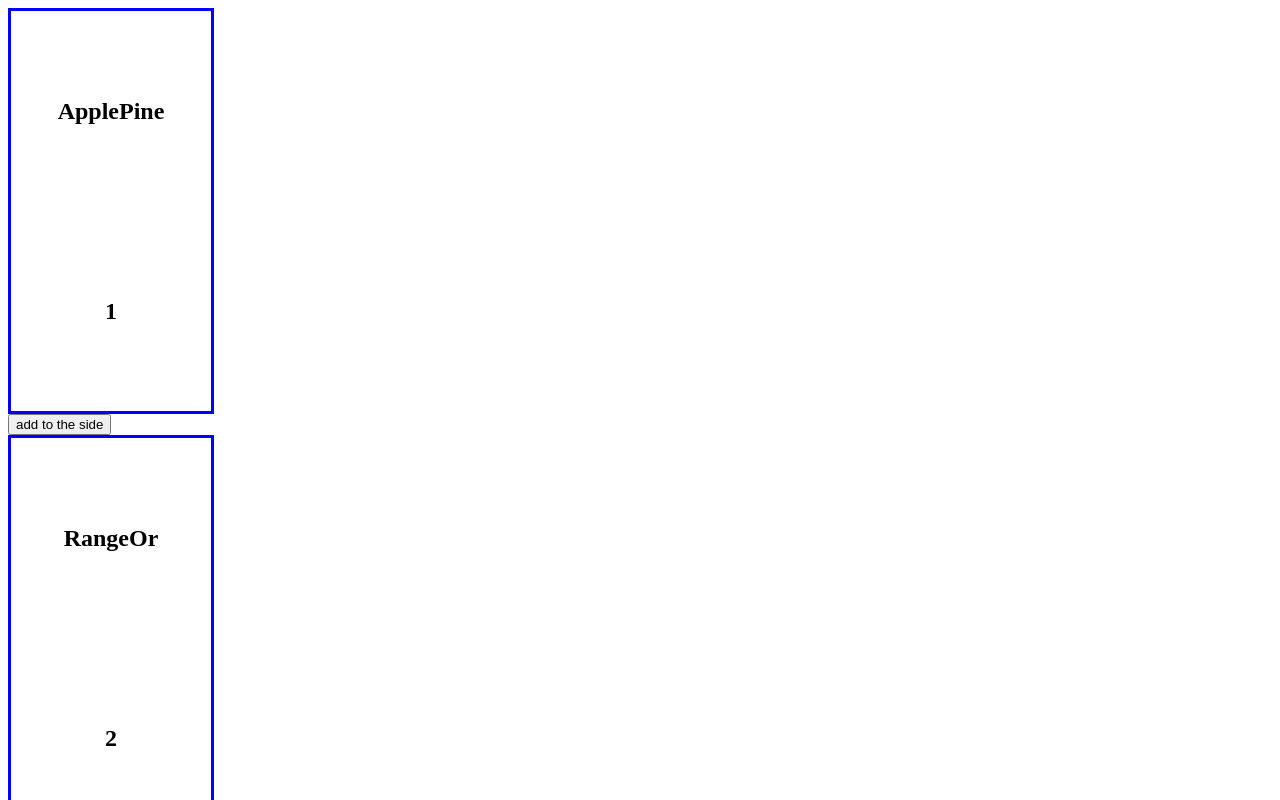
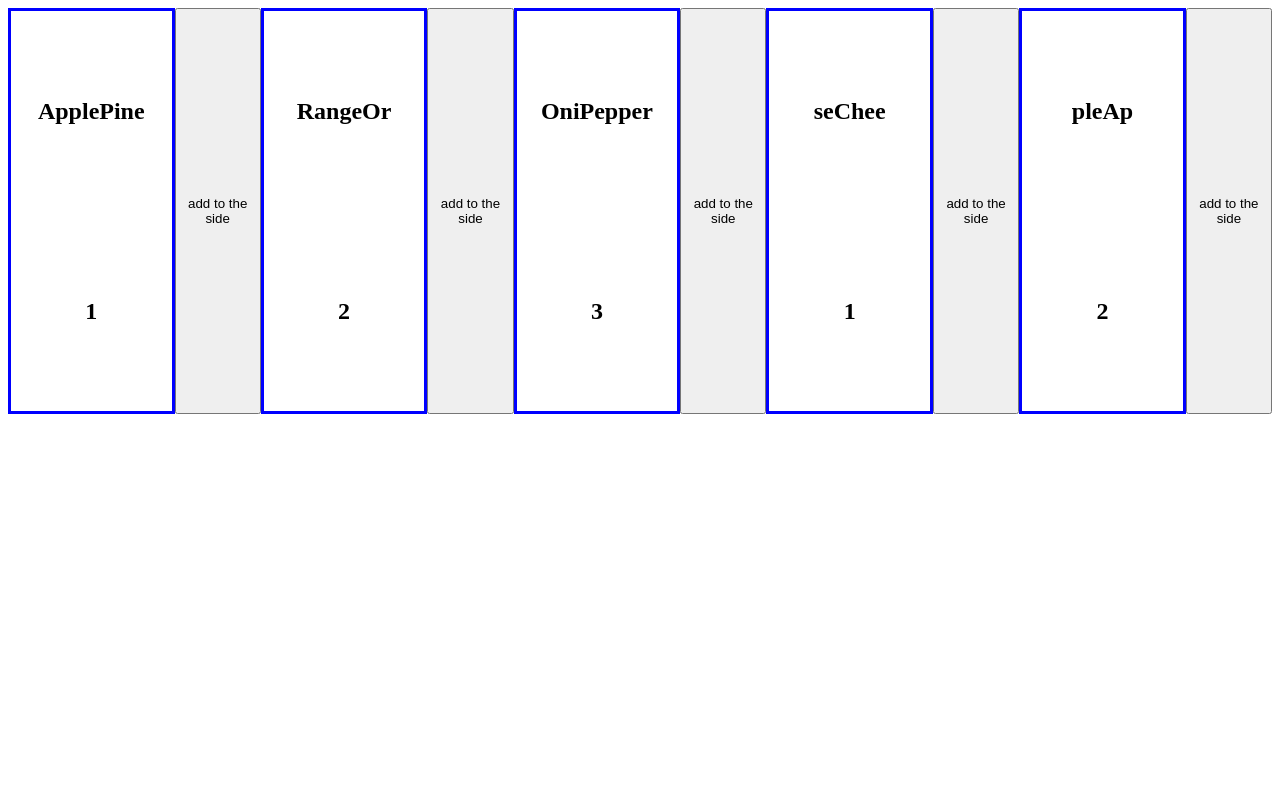
Before and after one commit to staten-island-tech/vue-reactivity-project-ierhe, a Vue app in the folder app/: page / in a window 1280 px wide. Shown: the top 800 px of the page. Built offline with nearby package versions, Linux system fonts and the light colour scheme.

Commit message:
Update BuildClick.vue

```diff
--- a/app/src/views/BuildClick.vue
+++ b/app/src/views/BuildClick.vue
@@ -10,16 +10,17 @@ import TwoBox from '@/components/TwoBox.vue';
 const arrrayofguds = ref([
   {nameofguds: 'ApplePine', price:1},
   {nameofguds: 'RangeOr', price:2},
-  {nameofguds: 'onipeppers', price:3},
-  {nameofguds: 'sechee', price:1},
-  {nameofguds: 'pleap', price:2}
+  {nameofguds: 'OniPepper', price:3},
+  {nameofguds: 'seChee', price:1},
+  {nameofguds: 'pleAp', price:2}
 ])
 
 </script>
 
 <style scoped>
 div{
-  flex-direction: column;
+  display:flex;
+  flex-direction: row;
 
 }
 </style>
```
